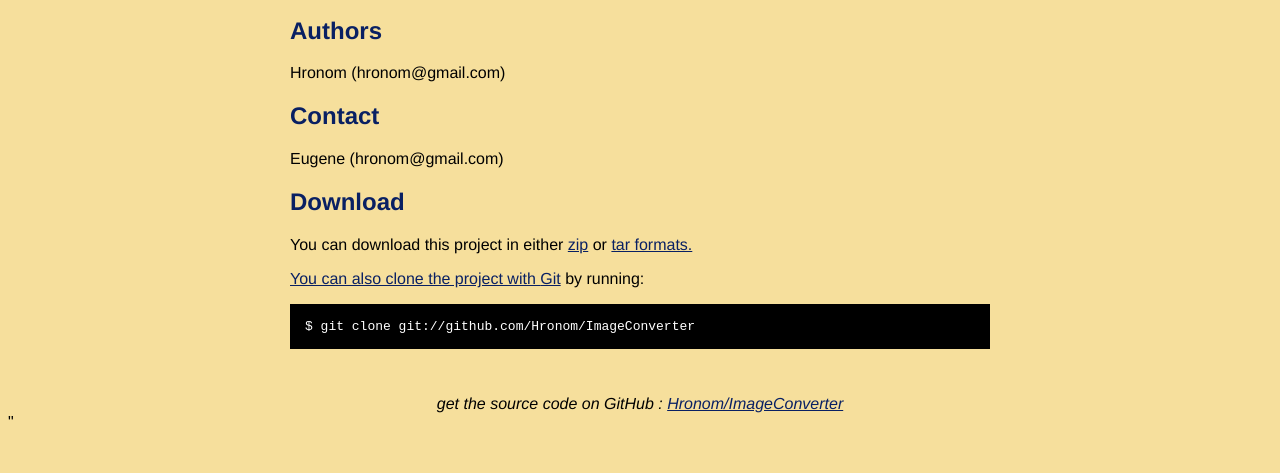
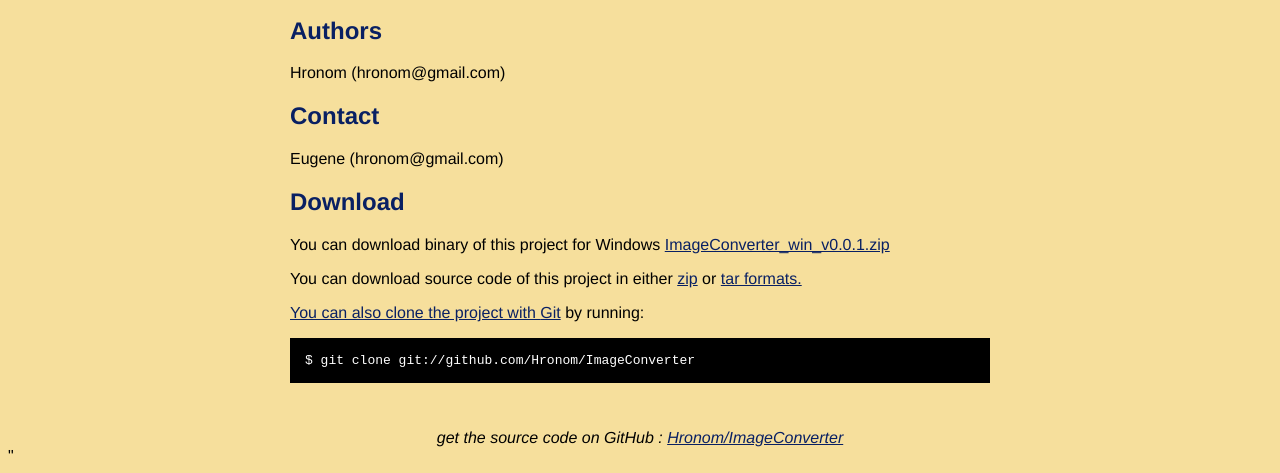
Before and after one commit to Hronom/ImageConverter, a plain HTML site: page index.html in a window 1280 px wide. Shown: the part 332-805 px from the top of the page. Drawn offline with Linux system fonts and the light colour scheme.

Commit message:
Добавлена ссылка на скачивание бинарников для Windows

```diff
--- a/index.html
+++ b/index.html
@@ -73,8 +73,12 @@
 
 
     <h2>Download</h2>
+	<p>
+      You can download binary of this project for Windows
+      <a href="https://github.com/downloads/Hronom/ImageConverter/ImageConverter_win_v0.0.1.zip">ImageConverter_win_v0.0.1.zip</a>
+    </p>
     <p>
-      You can download this project in either
+      You can download source code of this project in either
       <a href="https://github.com/Hronom/ImageConverter/zipball/master">zip</a> or
       <a href="https://github.com/Hronom/ImageConverter/tarball/master">tar formats.
     </p>
```
Also changed, not shown: 1 other file.
